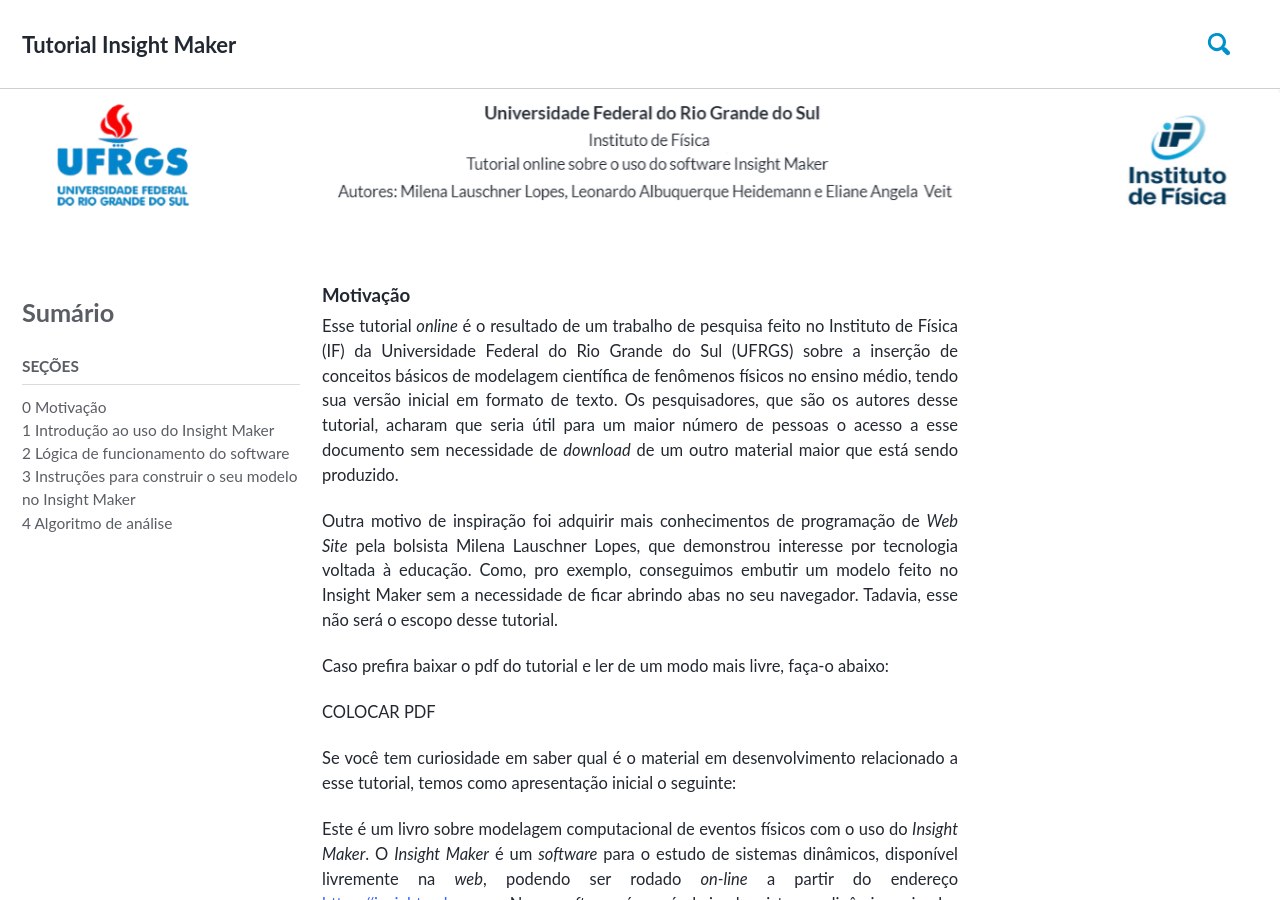
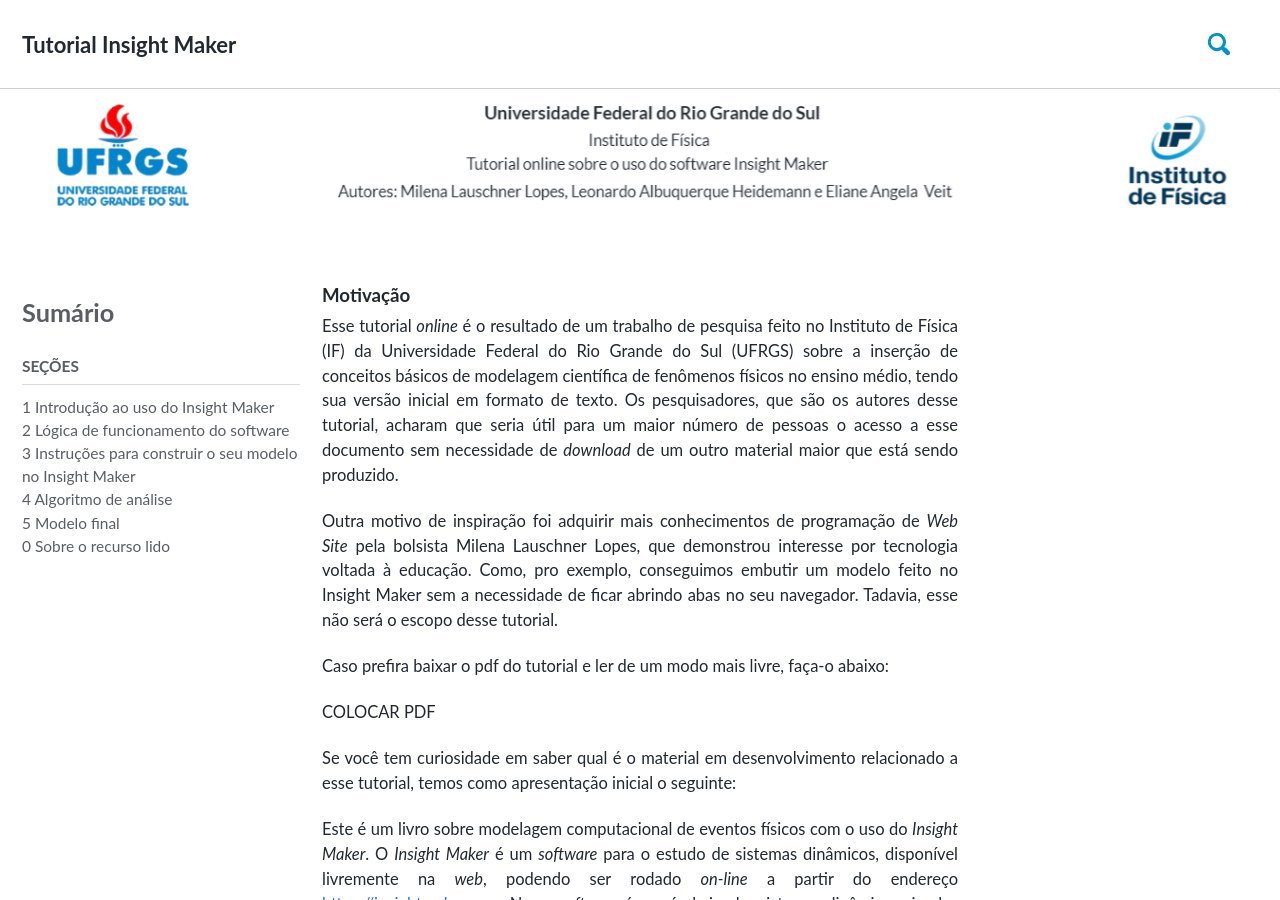
Before and after one commit to milenalauschner/MM, a Jekyll site: the page built from index.md, in a window 1280 px wide and 900 px high. Built offline with Jekyll 4.4.1, drawn with Linux system fonts in a browser that asks for light colours; cached includes are drawn as plain includes; nearby versions of some CDN libraries; some web fonts are replaced.

Commit message:
Update navigation.yml

```diff
--- a/_data/navigation.yml
+++ b/_data/navigation.yml
@@ -3,8 +3,6 @@
 blogroll:
     - title: "Seções"
       children:
-        - title: " 0 Motivação"
-          url: https://milenalauschner.github.io/MM/
         - title: " 1 Introdução ao uso do Insight Maker"
           url: https://milenalauschner.github.io/MM/seção1/
         - title: "2 Lógica de funcionamento do software"
@@ -13,3 +11,7 @@
           url: https://milenalauschner.github.io/MM/seção3/
         - title: "4 Algoritmo de análise"
           url: https://milenalauschner.github.io/MM/seção4/
+        - title: "5 Modelo final"
+          url: https://milenalauschner.github.io/MM/seção5/
+        - title: " 0 Sobre o recurso lido"
+          url: https://milenalauschner.github.io/MM/
```
